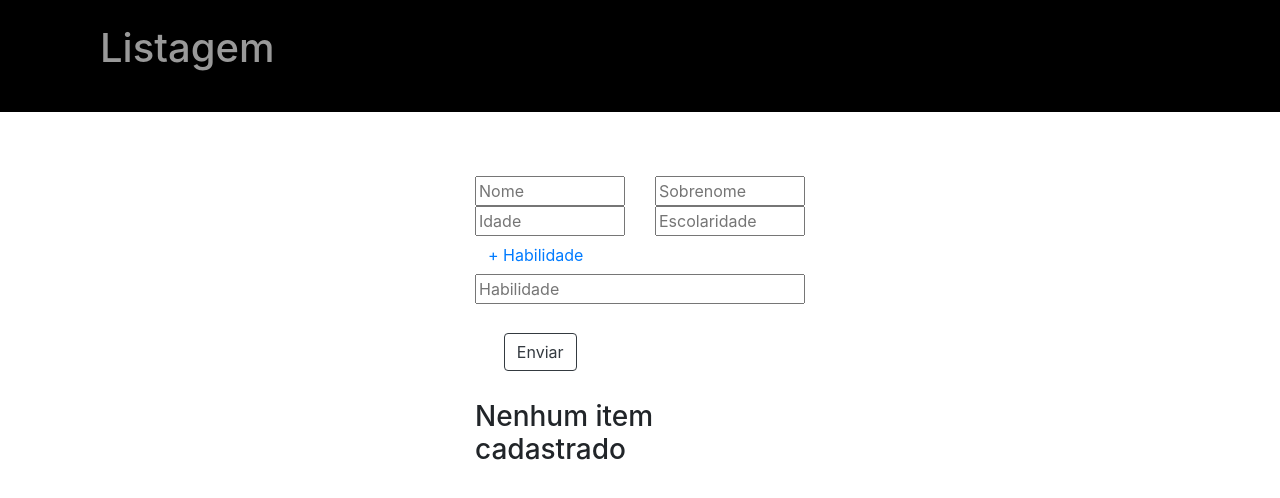
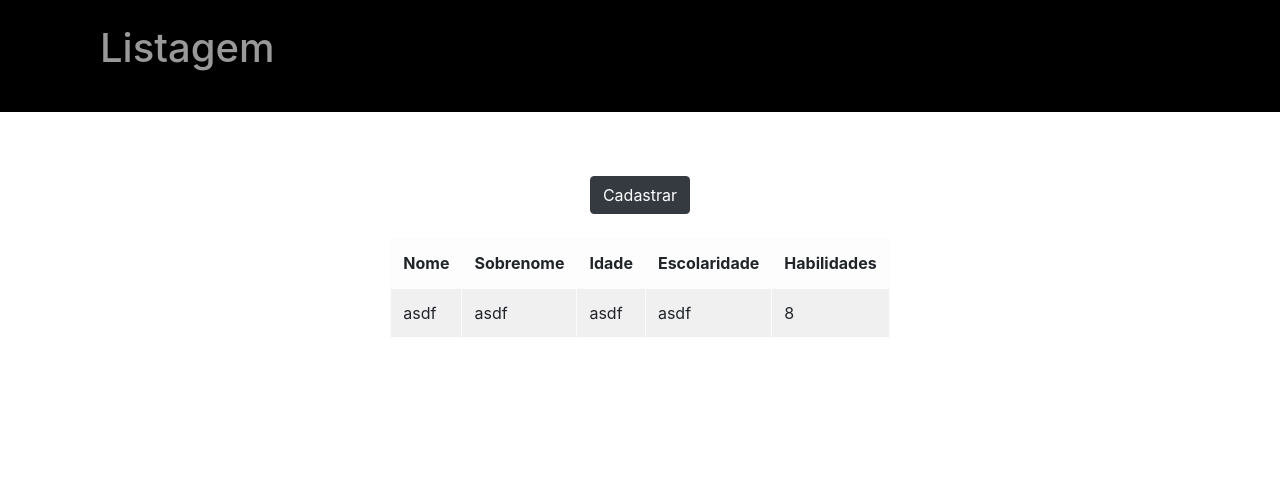
Before and after one commit to sckii/ReactForm, a React (Create React App) app: page / in a window 1280 px wide. Shown: the top 498 px of the page. Built offline with nearby package versions, Linux system fonts and the light colour scheme; data requests are answered from the project's data file.

Commit message:
:wrench: update form

```diff
--- a/src/components/Form/index.tsx
+++ b/src/components/Form/index.tsx
@@ -1,123 +1,93 @@
-import React, { useState } from 'react'
+import React from 'react'
 
-import { Formik, FormikHelpers, Field, Form } from 'formik';
+import { useFormik } from 'formik'
 
 import { registerSchema } from '../../utils/yup'
-import { Button, Row, Col, Alert } from 'react-bootstrap';
-import axios from 'axios';
-import {uuid} from 'uuidv4'
+import { Button, Col, Form } from 'react-bootstrap';
 import { PageContainer } from './styles';
-import { useHistory } from 'react-router-dom';
 
-interface Values {
-  name: string;
-  lastName: string;
-  age: string;
-  schooling: string;
-  skills: string
-}
-
-const FormValidation = () => {
-  const [visible, setVisible] = useState(false)
-  const [skillBox, setSkillBox] = useState([
-    { skills: '' }
-  ])
-
-  let history = useHistory()
-
-  return (
-    <PageContainer>
-      { visible === true ? <Alert variant='success'> Registrado com sucesso </Alert> : <></>}
-      <Formik
-        initialValues={{
+const AddPerson = () => {
+  const formik = useFormik({
+    initialValues: {
       name: '',
       lastName: '',
       age: '',
       schooling: '',
       skills: '',
-        }}
-        onSubmit={(
-          values: Values,
-          { setSubmitting }: FormikHelpers<Values>
-          ) => {
-            setVisible(!visible);
-            setTimeout(() => {
-            const { name, lastName, age, schooling, skills} = values
+    },
+    validationSchema:
+      registerSchema,
 
-            axios.post('http://localhost:4000/registros', {
-              "id": uuid(),
-              "name": name,
-              "lastName": lastName,
-              "age": age,
-              "schooling": schooling,
-              "skills": skills,
-            }).then(res => {
-              console.log(res)
+    onSubmit: values => {
+      alert(JSON.stringify(values, null, 2))
+    }
   })
-            setSubmitting(false);
-          }, 2000);
-        }}
-        validationSchema={registerSchema}
-        >
-        <Form>
-          <Row>
+  return (
+    <PageContainer>
+    <Form onSubmit={formik.handleSubmit}>
+      <Form.Row>
         <Col>
-              <Field
+          <Form.Control
+            required
+            placeholder="Nome"
             id="name"
             name="name"
-                placeholder="Nome"
-                required
+            type="text"
+            onChange={formik.handleChange}
+            value={formik.values.name}
           />
         </Col>
         <Col>
-              <Field
+          <Form.Control
+            required
+            placeholder="Sobrenome"
             id="lastName"
             name="lastName"
-                placeholder="Sobrenome"
-                required
+            type="text"
+            onChange={formik.handleChange}
+            value={formik.values.lastName}
           />
         </Col>
-          </Row>
-          <Row>
+      </Form.Row>
+      <Form.Row>
         <Col>
-              <Field
+          <Form.Control
             required
+            placeholder="Idade"
             id="age"
             name="age"
-                placeholder="Idade"
+            type="text"
+            onChange={formik.handleChange}
+            value={formik.values.age}
           />
         </Col>
         <Col>
-              <Field
+          <Form.Control
             required
+            placeholder="Escolaridade"
             id="schooling"
             name="schooling"
-                placeholder="Escolaridade"
+            type="text"
+            onChange={formik.handleChange}
+            value={formik.values.schooling}
           />
         </Col>
-          </Row>
-          <Button variant="link" type="button"> + Habilidade </Button>
-            <Row>
-              <Col>
-                <Field
+      </Form.Row>
+        <Button variant="link"> + Habilidade </Button>
+        <Form.Control
           required
-                  as="input"
+          placeholder="habilidades"
           id="skills"
           name="skills"
-                  placeholder="Habilidade"
+          type="text"
+          onChange={formik.handleChange}
+          value={formik.values.skills}
         />
-              </Col>
-            </Row>
-          <Row>
-            <Col style={{"margin": '1.8rem'}}>
-              <Button variant='outline-dark' type='submit'> Enviar </Button>
-            </Col>
-          </Row>
+      <Button type="submit">Registrar</Button>
     </Form>
-      </Formik>
-
     </PageContainer>
-  );
+  )
 }
 
-export default FormValidation
+
+export default AddPerson
--- a/src/components/Form/styles.ts
+++ b/src/components/Form/styles.ts
@@ -4,9 +4,14 @@ export const PageContainer = styled.div `
   display: flex;
   align-content: center;
   justify-content: center;
-  max-width: 330px;
+  max-width: 530px;
+  margin-bottom: 2rem;
+  button {
+    margin-bottom: 0.6rem;
+  }
   input {
+    margin-bottom: 1rem;
     width: 100%;
+
   }
-
 `
--- a/src/data/db.json
+++ b/src/data/db.json
@@ -1,5 +1,12 @@
 {
   "registros": [
-
+    {
+      "id": "fbe896f4-196a-4b0d-9a3e-0f6826b5fca6",
+      "name": "asdf",
+      "lastName": "asdf",
+      "age": "asdf",
+      "schooling": "asdf",
+      "skills": "asdfasdf"
+    }
   ]
 }
--- a/src/pages/List/index.tsx
+++ b/src/pages/List/index.tsx
@@ -1,18 +1,22 @@
 import React, { useEffect, useState } from 'react';
 import Header from '../../components/Header';
 import ListComponent from '../../components/ListComponent';
-import { Table, Spinner, Row, Col, Container } from 'react-bootstrap';
+import { Table, Spinner, Row, Col, Container, Button } from 'react-bootstrap';
 import { ListContainer, AlignCenter } from './styles';
 
 import {registros} from '../../data/db.json'
 
 import axios from 'axios'
-import FormValidation from '../../components/Form';
+import AddPerson from '../../components/Form';
 
 
 function List() {
+  const [open, setOpen] = useState(false)
+  const [data, setData] = useState([])
 
-  const [data, setData] = useState([])
+  function openOrCloseWindow () {
+    setOpen(!open)
+  }
 
   useEffect(() => {
     axios.get('http://localhost:4000/registros')
@@ -32,7 +36,9 @@ function List() {
       />
     <Col>
       <AlignCenter>
-        <FormValidation />
+        <Button onClick={openOrCloseWindow} variant="dark" >Cadastrar</Button>
+        <br/>
+        { open === false ? <></> : <AddPerson />}
       { data.length !== 0 ?
         <ListContainer>
           <Table striped hover bordered variant="light">
```
Lines whose indentation alone changed are shown as unchanged.
